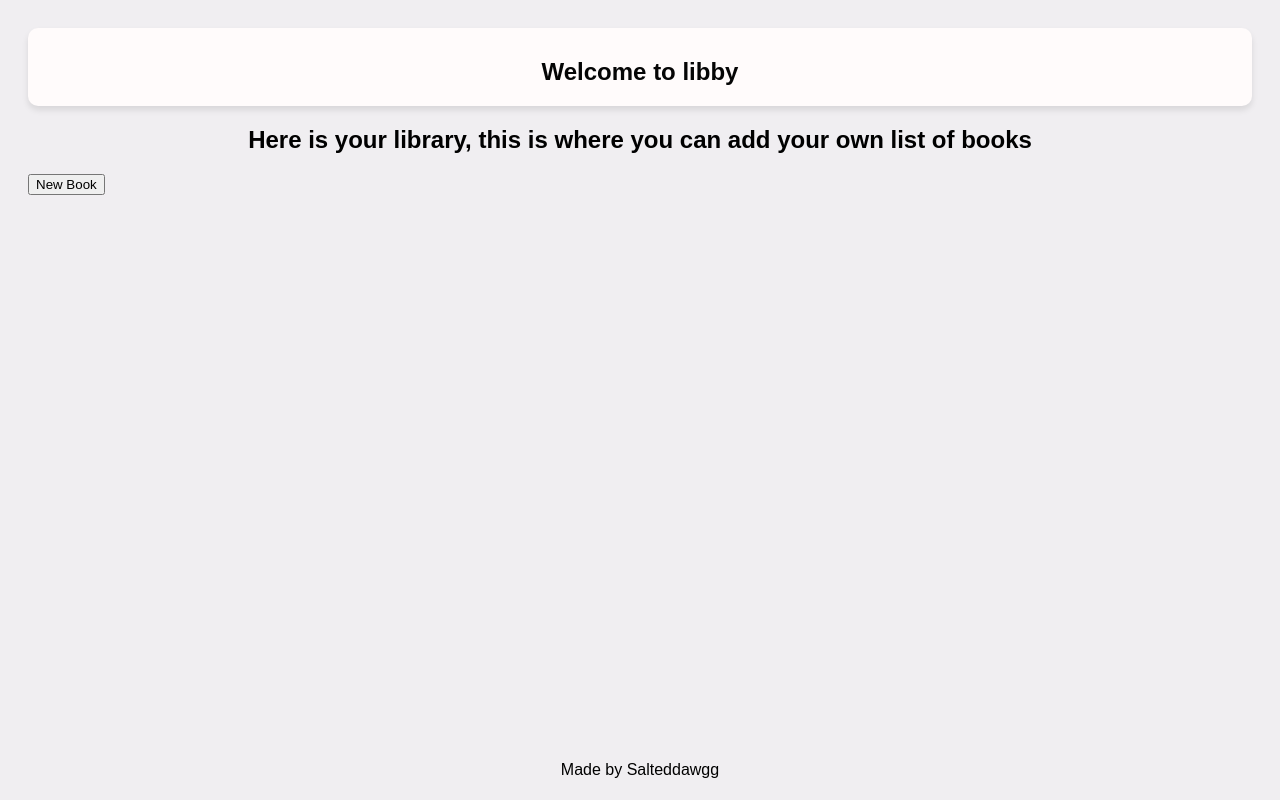
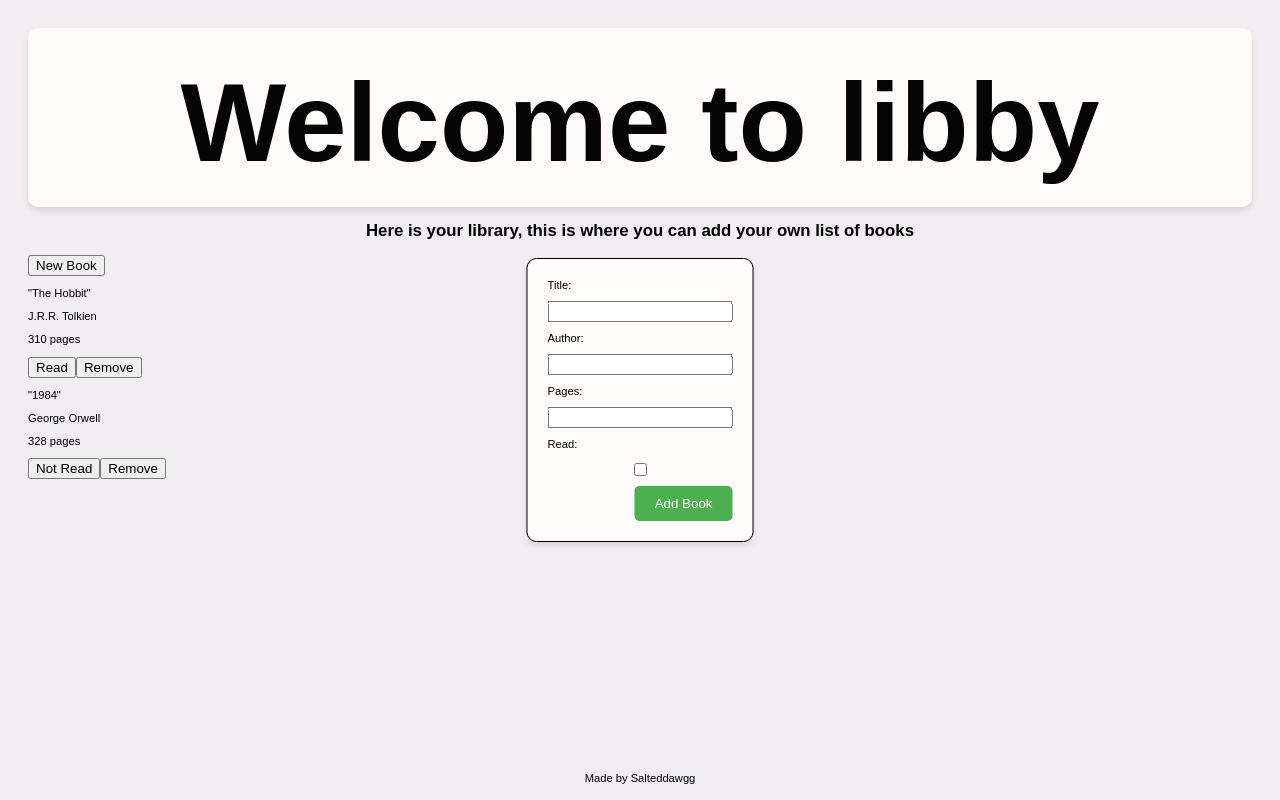
Before and after one commit to salteddawgg/Library_proj_odin, a plain HTML site: page index.html in a window 1280 px wide. Drawn offline with Linux system fonts and the light colour scheme.

Commit message:
bug fixes

```diff
--- a/script.js
+++ b/script.js
@@ -7,14 +7,15 @@ function Book(title, author, pages, isRead) {
     this.isRead = isRead;
 }
 
-function addBookToLibrary(title, author, pages, isRead){
+function addBookToLibrary(title, author, pages, isRead) {
     const newBook = new Book(title, author, pages, isRead);
     myLibrary.push(newBook);
+    displayBooks();
 }
 
 function displayBooks() {
-    const BooksGrid = document.getElementById('BooksGrid');
-    BooksGrid.innerHTML = ''; // reset grid before displaying
+    const booksGrid = document.getElementById('BooksGrid');
+    booksGrid.innerHTML = ''; // reset grid before displaying
 
     myLibrary.forEach((book, index) =>  {
         const bookCard = document.createElement('div');
@@ -22,13 +23,13 @@ function displayBooks() {
         bookCard.setAttribute('data-index', index);
 
         const title = document.createElement('p');
-        title.textContent = '"${book.title}"';
+        title.textContent = `"${book.title}"`;
 
         const author = document.createElement('p');
         author.textContent = book.author;
 
-        const pages =  documents.createElement('p');
-        pages.textContent = '${book.pages} pages';
+        const pages = document.createElement('p');
+        pages.textContent = `${book.pages} pages`;
 
         const readBtn = document.createElement('button');
         readBtn.textContent = book.isRead ? 'Read' : 'Not Read';
@@ -45,7 +46,7 @@ function displayBooks() {
         bookCard.appendChild(readBtn);
         bookCard.appendChild(removeBtn);
 
-        BooksGrid.appendChild(bookCard);
+        booksGrid.appendChild(bookCard);
     });
 }
 
@@ -54,26 +55,28 @@ function displayBooks() {
     displayBooks();
 }
 
+function removeBook(index) {
+    myLibrary.splice(index, 1);
+    displayBooks();
+}
 
-//form submision
-document.getElementById('book-form').addEventListener('submit', function(event){
+// Handle form submission
+document.getElementById('bookForm').addEventListener('submit', function(event) {
     event.preventDefault();
-
     const title = document.getElementById('title').value;
     const author = document.getElementById('author').value;
     const pages = document.getElementById('pages').value;
-    const isRead = document.getElementById('isRead').ariaChecked;
+    const isRead = document.getElementById('isRead').checked;
     addBookToLibrary(title, author, pages, isRead);
-    document.getElementById(formContainer).classList.remove('hidden');
+    document.getElementById('formContainer').classList.add('hidden');
 });
 
-//show form when button is clicked
-document.getElementById('newBookBtn').addEventListener('click', function(){
+// Show form when "New Book" button is clicked
+document.getElementById('newBookBtn').addEventListener('click', function() {
     document.getElementById('formContainer').classList.remove('hidden');
 });
 
-
-    //built in books
-    addBookToLibrary('The Hobbit', 'J.R.R. Tolkien', 310, false);
+// Example usage:
+addBookToLibrary('The Hobbit', 'J.R.R. Tolkien', 310, true);
 addBookToLibrary('1984', 'George Orwell', 328, false);
 displayBooks();
--- a/style.css
+++ b/style.css
@@ -4,10 +4,10 @@
 }
 
 body {
-    background-color: #f0eef1;;
-  color: var(black);
+    background-color: #f0eef1;
+    color: black;
     font-family: "Poppins", sans-serif;
-  font-size: .7 rem;
+    font-size: 0.7rem;
     font-weight: 500;
     word-wrap: break-word;
     /* footer support */
@@ -18,21 +18,19 @@ body {
 
 /* Main content */
 .main-content {
-
     padding: 20px;
     flex: 1;
 }
 
 /* Header with logo */
 header {
-    background-color:#fffbfb; /* Light background color */
-    border-radius: 10px 10px 10px 10px; /* Rounded corners */
+    background-color: #fffbfb;
+    border-radius: 10px; /* Rounded corners */
     text-align: center;
     padding: 20px 10px; /* Padding for space around the logo */
-    color: #050505;    ;
+    color: #050505;
     margin-bottom: 10px;
     box-shadow: 0 4px 6px rgba(0, 0, 0, 0.1); /* Shadow effect */
-
 }
 
 header img {
@@ -43,9 +41,8 @@ header img {
 
 header h2 {
     margin: 10px 0 0 0;
-    font-size: rem;
+    font-size: 7rem;
 }
-
 
 .gallery {
     background-color: #fffbfb;
@@ -59,15 +56,11 @@ header h2 {
     object-fit: cover; /* Ensures images cover the area and keep aspect ratio */
 }
 
-
-
 .gallery:hover {
     box-shadow: 0 4px 6px rgba(0, 0, 0, 0.1); /* Shadow effect */
     transform: scale(1.08); /* Slightly enlarge on hover */
-    transform: transform 0.3s; /* Smooth transition */
+    transition: transform 0.3s; /* Smooth transition */
 }
-
-
 
 /* Footer */
 footer {
@@ -81,26 +74,40 @@ footer {
 }
 
 .hidden {
-    display:none;
+    display: none;
 }
 
 #formContainer {
+    display: flex;
+    flex-direction: column;
     position: fixed;
     top: 50%;
     left: 50%;
     transform: translate(-50%, -50%);
-        background-color: white;
+    background-color: #fffbfb; /* Light background color */
+    border-radius: 10px; /* Rounded corners */
     padding: 20px;
-        border: 1px solid #ccc;
+    border: 1px solid black;
     box-shadow: 0 4px 6px rgba(0, 0, 0, 0.1); /* Shadow effect */
+    z-index: 1000; /* Ensure the form is above other content */
 }
 
 #bookForm {
     display: flex;
-        flex-direction: colum;
+    flex-direction: column;
 }
 
 #bookForm label,
-    #bookForm input{
+#bookForm input {
     margin-bottom: 10px;
 }
+
+#bookForm button {
+    align-self: flex-end;
+    padding: 10px 20px;
+    background-color: #4CAF50; /* Green background */
+    color: white; /* White text */
+    border: none;
+    border-radius: 5px; /* Rounded corners */
+    cursor: pointer;
+}
```
Lines whose indentation alone changed are shown as unchanged.
